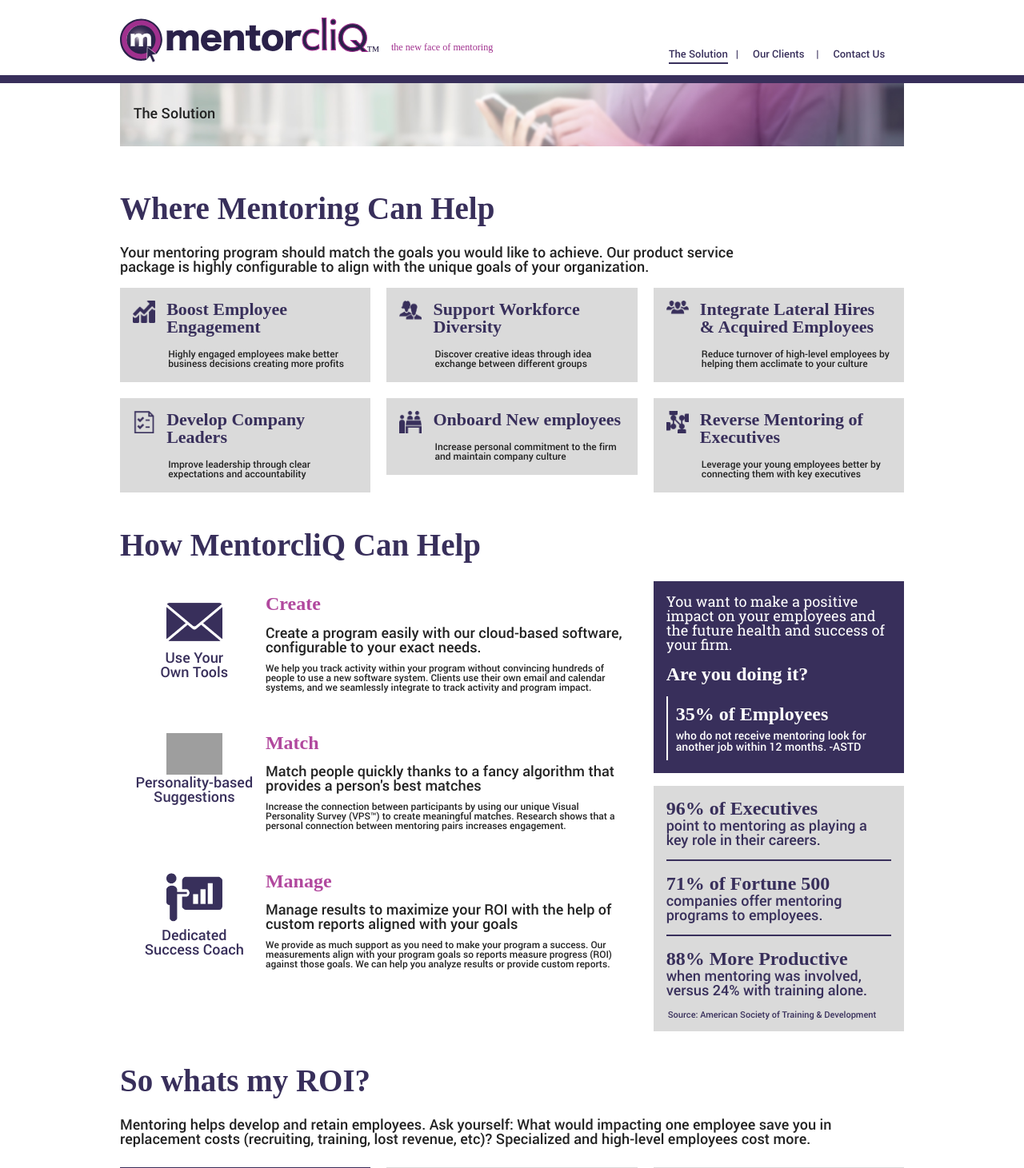
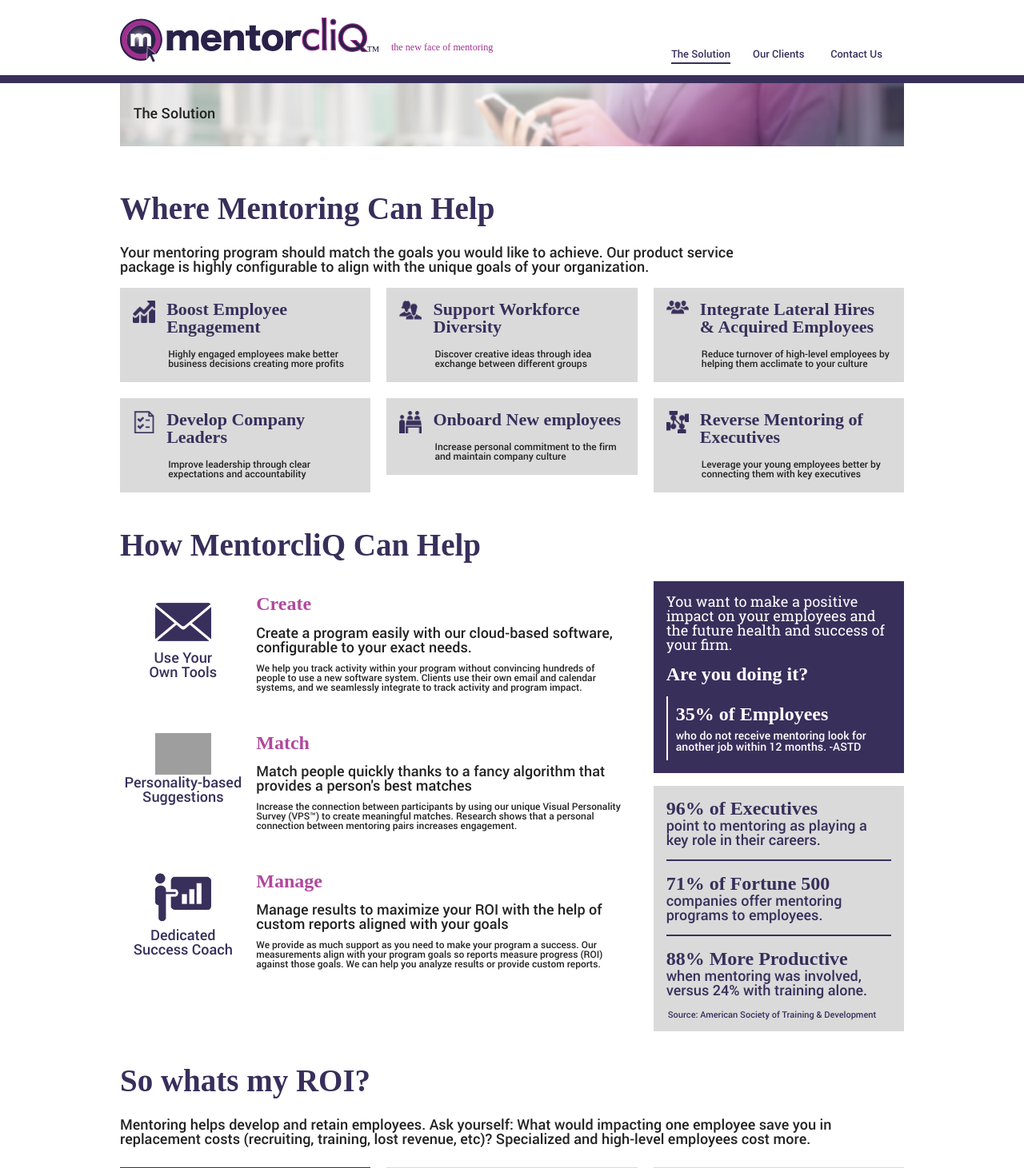
Before and after one commit to owen8505/MentorCliq, a PHP site: page /solution.html in a window 1280 px wide. Shown: the top 1461 px of the page at 80% size. Run offline with PHP 8.4, Linux system fonts and the light colour scheme; some web fonts are replaced; grey boxes are pictures that could not be loaded.

Commit message:
Left padding in The solution page of how-item changed

```diff
--- a/Development/clients.html
+++ b/Development/clients.html
@@ -16,7 +16,7 @@
 
   <header>
     <div class="row">
-        <a id="logo" href="index.html" title="Home" class="small-5 medium-3 large-3 columns">
+        <a id="logo" href="index.php" title="Home" class="small-5 medium-3 large-3 columns">
           <img src="assets/images/img-logo-mentorcliq.svg" alt="MentorcliQ">
         </a>
         <a id="navigation-button" title="Navigation button" class="show-for-small-only small-1 columns">
@@ -24,8 +24,8 @@
         </a>
       <nav id="global-navigation" class="small-6 medium-3 large-2 medium-offset-1 large-offset-1 columns">
         <ul>
-          <li><a href="solution.html" title ="The Solution">The Solution</a></li><span class="show-for-medium-up">|</span>
-          <li><a href="clients.html" title ="Our Clients" class="selected">Our Clients</a></li><span class="show-for-medium-up">|</span>
+          <li><a href="solution.html" title ="The Solution">The Solution</a></li>
+          <li><a href="clients.html" title ="Our Clients" class="selected">Our Clients</a></li>
           <li><a href="contact.html" title ="Contact Us">Contact Us</a></li>
         </ul>
       </nav>
--- a/Development/contact.html
+++ b/Development/contact.html
@@ -16,7 +16,7 @@
 
   <header>
     <div class="row">
-        <a id="logo" href="index.html" title="Home" class="small-5 medium-3 large-3 columns">
+        <a id="logo" href="index.php" title="Home" class="small-5 medium-3 large-3 columns">
           <img src="assets/images/img-logo-mentorcliq.svg" alt="MentorcliQ">
         </a>
         <a id="navigation-button" title="Navigation button" class="show-for-small-only small-1 columns">
@@ -24,8 +24,8 @@
         </a>
       <nav id="global-navigation" class="small-6 medium-3 large-2 medium-offset-1 large-offset-1 columns">
         <ul>
-          <li><a href="solution.html" title ="The Solution">The Solution</a></li><span class="show-for-medium-up">|</span>
-          <li><a href="clients.html" title ="Our Clients">Our Clients</a></li><span class="show-for-medium-up">|</span>
+          <li><a href="solution.html" title ="The Solution">The Solution</a></li>
+          <li><a href="clients.html" title ="Our Clients">Our Clients</a></li>
           <li><a href="contact.html" title ="Contact Us" class="selected">Contact Us</a></li>
         </ul>
       </nav>
--- a/Development/css/styles.css
+++ b/Development/css/styles.css
@@ -416,6 +416,8 @@
   vertical-align: top;
   width: 10%; }
 
+#solution-how .solution-how-item {
+  padding-left: 0px; }
   #solution-how .solution-how-item .left {
     display: inline-block;
     text-align: center;
--- a/Development/css/styles.scss
+++ b/Development/css/styles.scss
@@ -611,6 +611,7 @@
 #solution-how{
 
 	.solution-how-item{
+		padding-left: 0px;
 		.left{
 			display: inline-block;
 			text-align: center;
@@ -689,9 +690,6 @@
 		}
 	}
 
-	.box{
-
-	}
 
 	.box:last-child{
 		margin-bottom: 1em;
--- a/Development/index.php
+++ b/Development/index.php
@@ -17,7 +17,7 @@
 
   <header>
     <div class="row">
-        <a id="logo" href="index.html" title="Home" class="small-5 medium-2 large-3 columns">
+        <a id="logo" href="index.php" title="Home" class="small-5 medium-2 large-3 columns">
           <img src="assets/images/img-logo-mentorcliq.svg" alt="MentorcliQ">
         </a>
         <a id="navigation-button" title="Navigation button" class="show-for-small-only small-1 columns">
--- a/Development/solution.html
+++ b/Development/solution.html
@@ -16,7 +16,7 @@
 
   <header>
     <div class="row">
-        <a id="logo" href="index.html" title="Home" class="small-5 medium-3 large-3 columns">
+        <a id="logo" href="index.php" title="Home" class="small-5 medium-3 large-3 columns">
           <img src="assets/images/img-logo-mentorcliq.svg" alt="MentorcliQ">
         </a>
         <a id="navigation-button" title="Navigation button" class="show-for-small-only small-1 columns">
@@ -24,8 +24,8 @@
         </a>
       <nav id="global-navigation" class="small-6 medium-3 large-2 medium-offset-1 large-offset-1 columns">
         <ul>
-          <li><a href="solution.html" title ="The Solution" class="selected">The Solution</a></li><span class="show-for-medium-up">|</span>
-          <li><a href="clients.html" title ="Our Clients">Our Clients</a></li><span class="show-for-medium-up">|</span>
+          <li><a href="solution.html" title ="The Solution" class="selected">The Solution</a></li>
+          <li><a href="clients.html" title ="Our Clients">Our Clients</a></li>
           <li><a href="contact.html" title ="Contact Us">Contact Us</a></li>
         </ul>
       </nav>
```
Lines whose indentation alone changed are shown as unchanged.
